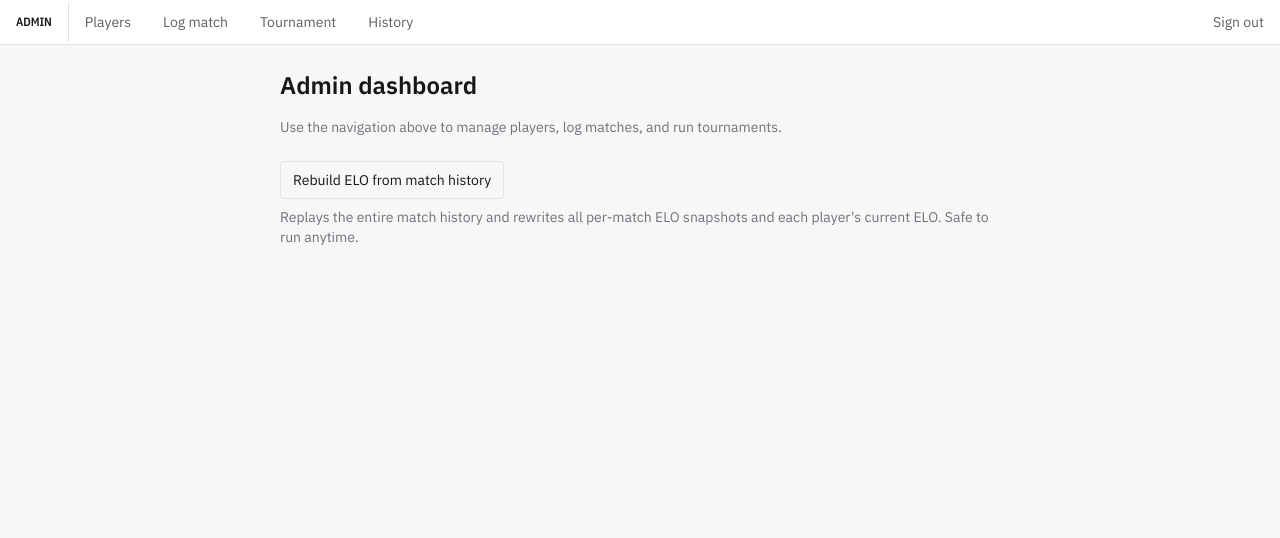
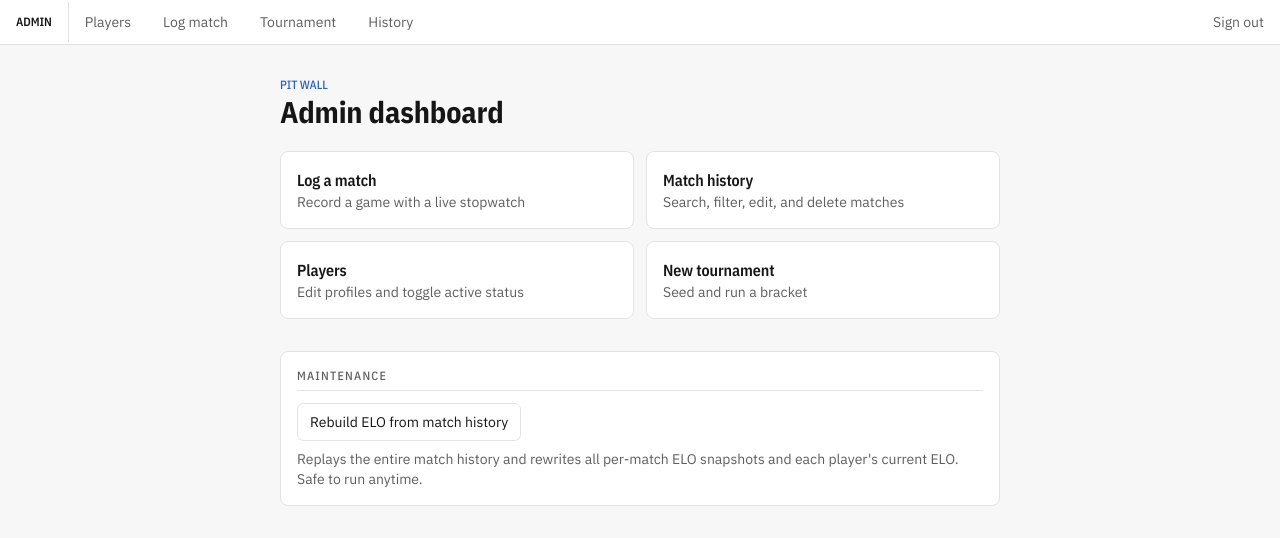
Before and after one commit to mahirmahbub-cyber/drive-table-tennis, a Next.js app: page /admin in a window 1280 px wide. Shown: the top 538 px of the page. Built offline with nearby package versions, Linux system fonts and the light colour scheme; no server answers.

Commit message:
feat: admin home dashboard uplift with section links
ai-claude-code

```diff
--- a/app/admin/page.tsx
+++ b/app/admin/page.tsx
@@ -1,24 +1,49 @@
+import Link from 'next/link'
 import { rebuildElo } from '@/app/actions/matches'
+
+const links = [
+  { href: '/admin/matches/new', title: 'Log a match', desc: 'Record a game with a live stopwatch' },
+  { href: '/admin/history', title: 'Match history', desc: 'Search, filter, edit, and delete matches' },
+  { href: '/admin/players', title: 'Players', desc: 'Edit profiles and toggle active status' },
+  { href: '/admin/tournaments/new', title: 'New tournament', desc: 'Seed and run a bracket' },
+]
 
 export default function AdminHomePage() {
   return (
-    <main className="mx-auto max-w-3xl p-6">
-      <h1 className="mb-4 text-2xl font-semibold">Admin dashboard</h1>
-      <p className="mb-6 text-sm text-zinc-500">
-        Use the navigation above to manage players, log matches, and run tournaments.
-      </p>
+    <main className="mx-auto w-full max-w-3xl px-4 py-8 md:px-6">
+      <div className="mb-6">
+        <p className="font-display uppercase tracking-[0.2em] text-xs text-primary mb-1">Pit Wall</p>
+        <h1 className="font-display text-3xl font-bold tracking-tight leading-none">Admin dashboard</h1>
+      </div>
+
+      <div className="grid grid-cols-1 gap-3 sm:grid-cols-2">
+        {links.map((l) => (
+          <Link
+            key={l.href}
+            href={l.href}
+            className="rounded-lg border border-border bg-card px-4 py-4 transition-colors hover:border-primary hover:bg-secondary/40"
+          >
+            <div className="font-display font-semibold">{l.title}</div>
+            <div className="text-sm text-muted-foreground">{l.desc}</div>
+          </Link>
+        ))}
+      </div>
+
+      <div className="mt-8 rounded-lg border border-border bg-card p-4">
+        <div className="section-header font-display">Maintenance</div>
         <form action={rebuildElo}>
           <button
             type="submit"
-          className="rounded border px-3 py-2 text-sm hover:bg-zinc-50"
+            className="rounded-md border border-border px-3 py-2 text-sm hover:bg-secondary"
           >
             Rebuild ELO from match history
           </button>
         </form>
-      <p className="mt-2 text-sm text-zinc-500">
-        Replays the entire match history and rewrites all per-match ELO snapshots
-        and each player&apos;s current ELO. Safe to run anytime.
+        <p className="mt-2 text-sm text-muted-foreground">
+          Replays the entire match history and rewrites all per-match ELO snapshots and each
+          player&apos;s current ELO. Safe to run anytime.
         </p>
+      </div>
     </main>
   )
 }
```
Lines whose indentation alone changed are shown as unchanged.
